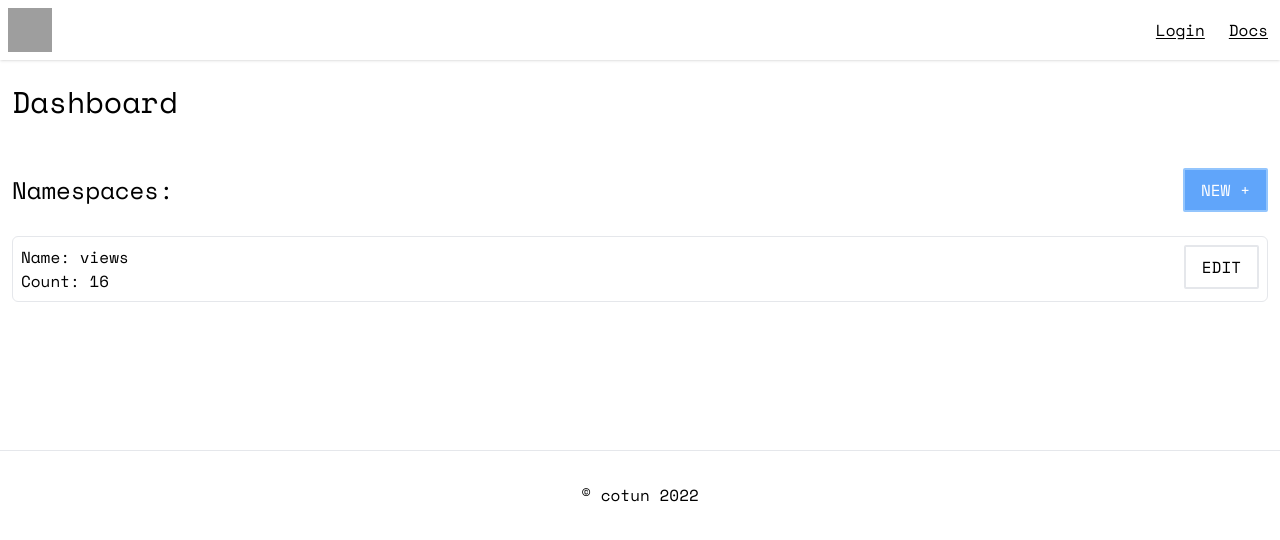
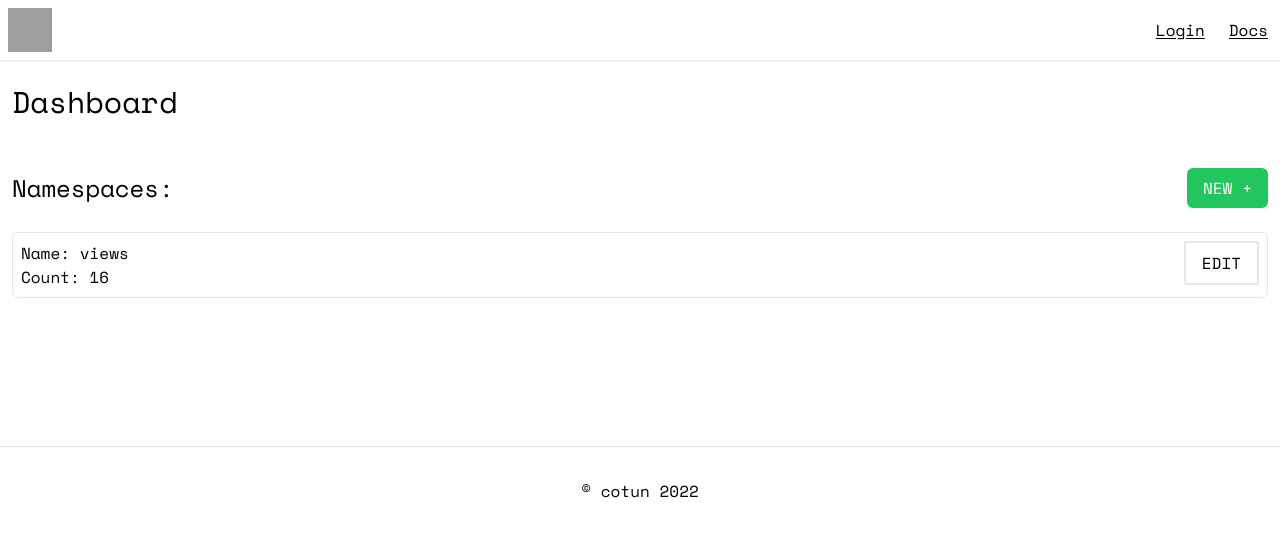
Before and after one commit to qxb3/cotun, a SvelteKit app in the folder packages/website/: page /dashboard in a window 1280 px wide. Shown: the top 540 px of the page. Built offline with nearby package versions, Linux system fonts and the light colour scheme; grey boxes are pictures that could not be loaded.

Commit message:
[website] style(dashboard): change new button color

```diff
--- a/packages/website/src/routes/dashboard/+page.svelte
+++ b/packages/website/src/routes/dashboard/+page.svelte
@@ -15,9 +15,9 @@
   <h1 class="text-3xl mt-3">Dashboard</h1>
 
   <div class="mt-12">
-    <div class="flex justify-between place-items-center">
+    <div class="flex justify-between items-center">
       <h1 class="text-2xl">Namespaces:</h1>
-      <button class="button bg-blue-400 text-white border-blue-300">New +</button>
+      <button class="button bg-green-500 hover:bg-green-600 text-white border-none rounded-md">New +</button>
     </div>
 
     <div class="mt-6">
```
